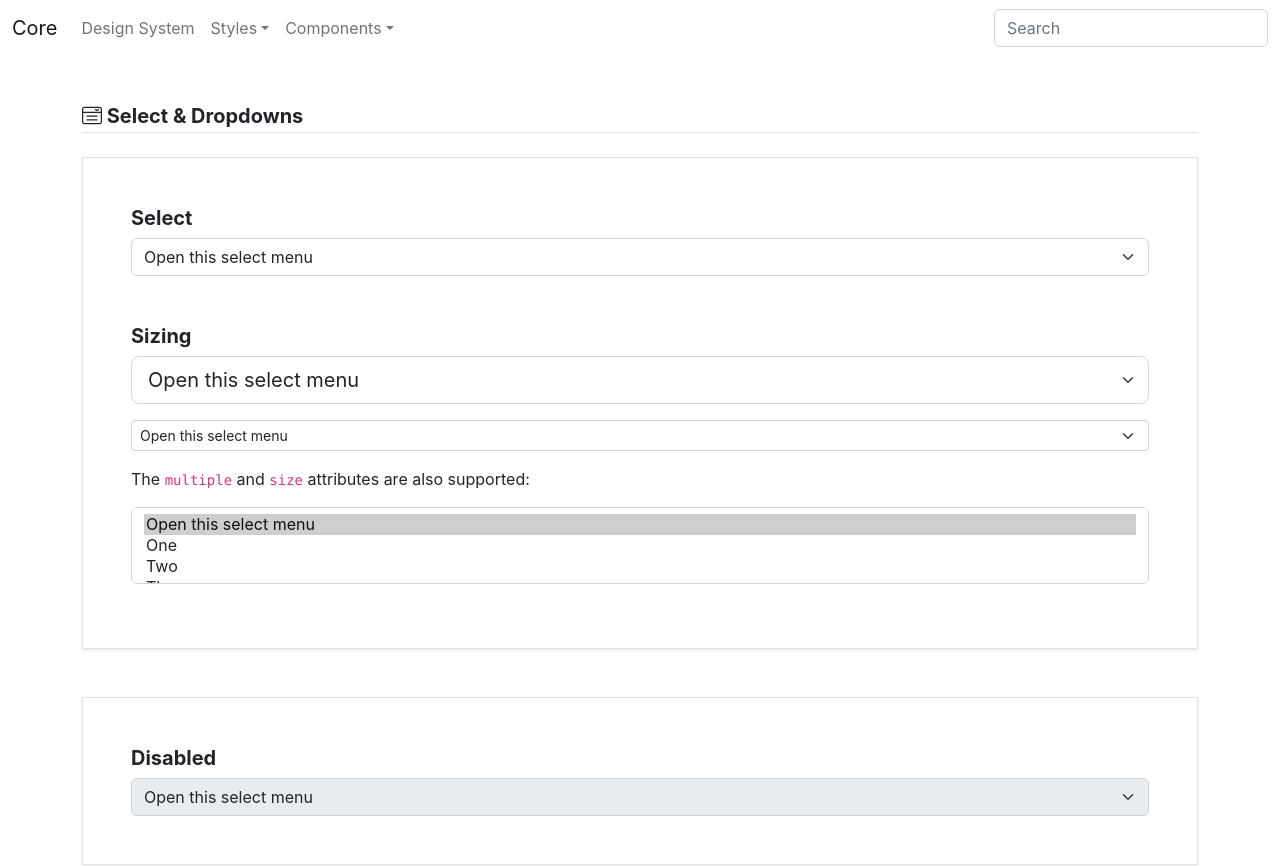
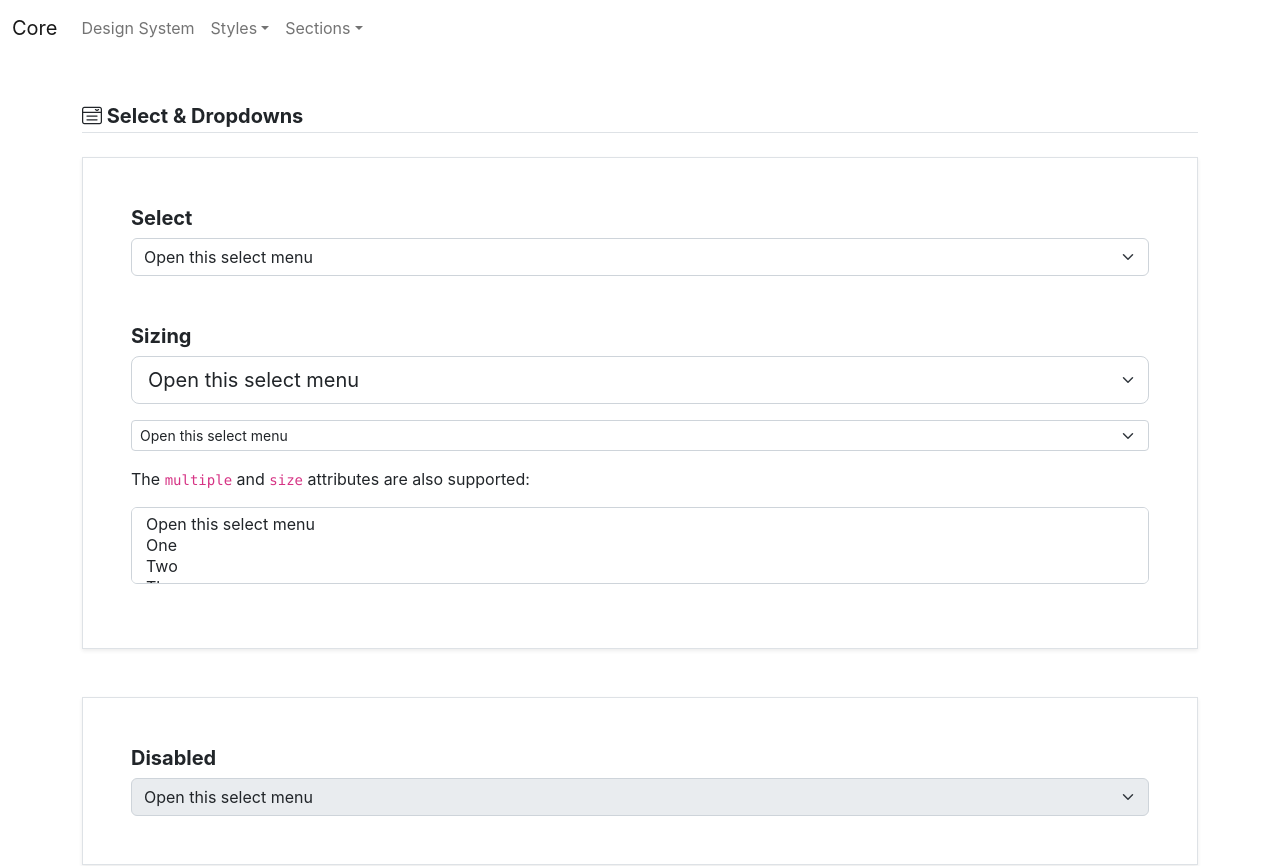
Before and after one commit to hscersosimo/core, a Next.js app: page /docs/content/select_dropdown in a window 1280 px wide. Shown: the top 866 px of the page. Built offline with nearby package versions, Linux system fonts and the light colour scheme; a web font is replaced by a local one.

Commit message:
nav fix + component split

```diff
--- /dev/null
+++ b/app/docs/_nav/nav_sections.js
@@ -0,0 +1,76 @@
+import Link from "next/link";
+
+const NavSections = () => {
+  return (
+    <>
+      <li className="nav-item dropdown">
+        <a
+          className="nav-link dropdown-toggle"
+          href="#"
+          id="dropdown03"
+          data-bs-toggle="dropdown"
+          aria-expanded="false"
+        >
+          Sections
+        </a>
+        <ul className="dropdown-menu" aria-labelledby="dropdown03">
+          <li>
+            <Link className="dropdown-item" href="/docs/content/all_components">
+              All Components
+            </Link>
+          </li>
+          <li>
+            <Link className="dropdown-item" href="/docs/content/typography">
+              Typography
+            </Link>
+          </li>
+          <li>
+            <Link className="dropdown-item" href="/docs/content/buttons">
+              Buttons & Links
+            </Link>
+          </li>
+          <li>
+            <Link className="dropdown-item" href="/docs/content/images">
+              Images
+            </Link>
+          </li>
+          <li>
+            <Link className="dropdown-item" href="/docs/content/tables">
+              Tables
+            </Link>
+          </li>
+          <li>
+            <Link className="dropdown-item" href="/docs/content/forms">
+              Forms
+            </Link>
+          </li>
+          <li>
+            <Link className="dropdown-item" href="/docs/content/checks_radios">
+              Checks &amp; Radios
+            </Link>
+          </li>
+          <li>
+            <Link
+              className="dropdown-item"
+              href="/docs/content/select_dropdown"
+            >
+              Select &amp; Dropdowns
+            </Link>
+          </li>
+          <li>
+            <Link className="dropdown-item" href="/docs/content/sliders">
+              Sliders
+            </Link>
+          </li>
+          <li>
+            <Link className="dropdown-item" href="/docs/content/validations">
+              Validations
+            </Link>
+          </li>
+        </ul>
+      </li>
+    </>
+  );
+};
+
+export default NavSections;
--- /dev/null
+++ b/app/docs/_nav/nav_styles.js
@@ -0,0 +1,38 @@
+import Link from "next/link";
+
+const NavStyles = () => {
+  return (
+    <>
+      <li className="nav-item dropdown">
+        <a
+          className="nav-link dropdown-toggle"
+          href="#"
+          id="dropdown03"
+          data-bs-toggle="dropdown"
+          aria-expanded="false"
+        >
+          Styles
+        </a>
+        <ul className="dropdown-menu" aria-labelledby="dropdown03">
+          <li>
+            <Link className="dropdown-item" href="/docs/content/all_styles">
+              All Styles
+            </Link>
+          </li>
+          <li>
+            <Link className="dropdown-item" href="/docs/content/fonts">
+              Fonts
+            </Link>
+          </li>
+          <li>
+            <Link className="dropdown-item" href="/docs/content/icons">
+              Icons
+            </Link>
+          </li>
+        </ul>
+      </li>
+    </>
+  );
+};
+
+export default NavStyles;
--- a/app/docs/content/forms/page.js
+++ b/app/docs/content/forms/page.js
@@ -1254,7 +1254,7 @@ const Forms = () => {
               Preference
             </label>
             <select className="form-select" id="autoSizingSelect">
-              <option selected>Choose...</option>
+              <option defaultValue>Choose...</option>
               <option value="1">One</option>
               <option value="2">Two</option>
               <option value="3">Three</option>
--- a/app/docs/content/select_dropdown/page.js
+++ b/app/docs/content/select_dropdown/page.js
@@ -9,7 +9,7 @@ const SelectDropdown = () => {
         <h5>Select</h5>
         <div className="mb-5">
           <select className="form-select" aria-label="Default select example">
-            <option selected>Open this select menu</option>
+            <option defaultValue>Open this select menu</option>
             <option value="1">One</option>
             <option value="2">Two</option>
             <option value="3">Three</option>
@@ -21,7 +21,7 @@ const SelectDropdown = () => {
             className="form-select form-select-lg mb-3"
             aria-label=".form-select-lg example"
           >
-            <option selected>Open this select menu</option>
+            <option defaultValue>Open this select menu</option>
             <option value="1">One</option>
             <option value="2">Two</option>
             <option value="3">Three</option>
@@ -30,7 +30,7 @@ const SelectDropdown = () => {
             className="form-select form-select-sm"
             aria-label=".form-select-sm example"
           >
-            <option selected>Open this select menu</option>
+            <option defaultValue>Open this select menu</option>
             <option value="1">One</option>
             <option value="2">Two</option>
             <option value="3">Three</option>
@@ -46,7 +46,7 @@ const SelectDropdown = () => {
             size="3"
             aria-label="size 3 select example"
           >
-            <option selected>Open this select menu</option>
+            <option defaultValue>Open this select menu</option>
             <option value="1">One</option>
             <option value="2">Two</option>
             <option value="3">Three</option>
@@ -60,7 +60,7 @@ const SelectDropdown = () => {
           aria-label="Disabled select example"
           disabled
         >
-          <option selected>Open this select menu</option>
+          <option defaultValue>Open this select menu</option>
           <option value="1">One</option>
           <option value="2">Two</option>
           <option value="3">Three</option>
--- a/app/docs/nav.js
+++ b/app/docs/nav.js
@@ -1,124 +1,41 @@
 import Link from "next/link";
+import NavStyles from "./_nav/nav_styles";
+import NavSections from "./_nav/nav_sections";
 
 const Nav = () => {
   return (
     <>
-      <ul className="navbar-nav me-auto mb-2 mb-sm-0">
-        <li className="nav-item">
-          <Link href="/docs" className="nav-link" aria-current="page">
-            Design System
+      <nav className="navbar fixed-top navbar-light bg-white">
+        <div className="container-fluid">
+          <Link className="navbar-brand" href="/">
+            Core
           </Link>
-        </li>
-        <li className="nav-item dropdown">
-          <a
-            className="nav-link dropdown-toggle"
-            href="#"
-            id="dropdown03"
-            data-bs-toggle="dropdown"
+          <button
+            className="navbar-toggler"
+            type="button"
+            data-bs-toggle="collapse"
+            data-bs-target="#navbarToggler"
+            aria-controls="navbarToggler"
             aria-expanded="false"
+            aria-label="Toggle navigation"
           >
-            Styles
-          </a>
-          <ul className="dropdown-menu" aria-labelledby="dropdown03">
-            <li>
-              <Link className="dropdown-item" href="/docs/content/all_styles">
-                All Styles
-              </Link>
-            </li>
-            <li>
-              <Link className="dropdown-item" href="/docs/content/fonts">
-                Fonts
-              </Link>
-            </li>
-            <li>
-              <Link className="dropdown-item" href="/docs/content/icons">
-                Icons
-              </Link>
-            </li>
-          </ul>
-        </li>
-        <li className="nav-item dropdown">
-          <a
-            className="nav-link dropdown-toggle"
-            href="#"
-            id="dropdown03"
-            data-bs-toggle="dropdown"
-            aria-expanded="false"
-          >
-            Components
-          </a>
-          <ul className="dropdown-menu" aria-labelledby="dropdown03">
-            <li>
-              <Link
-                className="dropdown-item"
-                href="/docs/content/all_components"
-              >
-                All Components
-              </Link>
-            </li>
-            <li>
-              <Link className="dropdown-item" href="/docs/content/typography">
-                Typography
-              </Link>
-            </li>
-            <li>
-              <Link className="dropdown-item" href="/docs/content/buttons">
-                Buttons & Links
-              </Link>
-            </li>
-            <li>
-              <Link className="dropdown-item" href="/docs/content/images">
-                Images
-              </Link>
-            </li>
-            <li>
-              <Link className="dropdown-item" href="/docs/content/tables">
-                Tables
-              </Link>
-            </li>
-            <li>
-              <Link className="dropdown-item" href="/docs/content/forms">
-                Forms
-              </Link>
-            </li>
-            <li>
-              <Link
-                className="dropdown-item"
-                href="/docs/content/checks_radios"
-              >
-                Checks &amp; Radios
-              </Link>
-            </li>
-            <li>
-              <Link
-                className="dropdown-item"
-                href="/docs/content/select_dropdown"
-              >
-                Select &amp; Dropdowns
-              </Link>
-            </li>
-            <li>
-              <Link className="dropdown-item" href="/docs/content/sliders">
-                Sliders
-              </Link>
-            </li>
-            <li>
-              <Link className="dropdown-item" href="/docs/content/validations">
-                Validations
-              </Link>
-            </li>
-          </ul>
-        </li>
-      </ul>
+            <i className="fa-solid fa-bars"></i>
+          </button>
 
-      <form>
-        <input
-          className="form-control"
-          type="text"
-          placeholder="Search"
-          aria-label="Search"
-        />
-      </form>
+          <div className="collapse navbar-collapse" id="navbarToggler">
+            <ul className="navbar-nav">
+              <li className="nav-item">
+                <Link href="/docs" className="nav-link" aria-current="page">
+                  Design System
+                </Link>
+              </li>
+
+              <NavStyles></NavStyles>
+              <NavSections></NavSections>
+            </ul>
+          </div>
+        </div>
+      </nav>
     </>
   );
 };
--- a/app/docs/page.js
+++ b/app/docs/page.js
@@ -21,7 +21,7 @@ const Docs = () => {
               <div className="col">
                 <div className="text-center p-4 border">
                   <div className="fs-1">
-                    <i class="fa-light fa-palette"></i>
+                    <i className="fa-light fa-palette"></i>
                   </div>
                   <Link className="fs-3" href="/docs/content/all_styles">
                     Styles
@@ -31,7 +31,7 @@ const Docs = () => {
               <div className="col">
                 <div className="text-center p-4 border">
                   <div className="fs-1">
-                    <i class="fa-light fa-list"></i>
+                    <i className="fa-light fa-list"></i>
                   </div>
                   <Link className="fs-3" href="/docs/content/all_components">
                     Components
```
